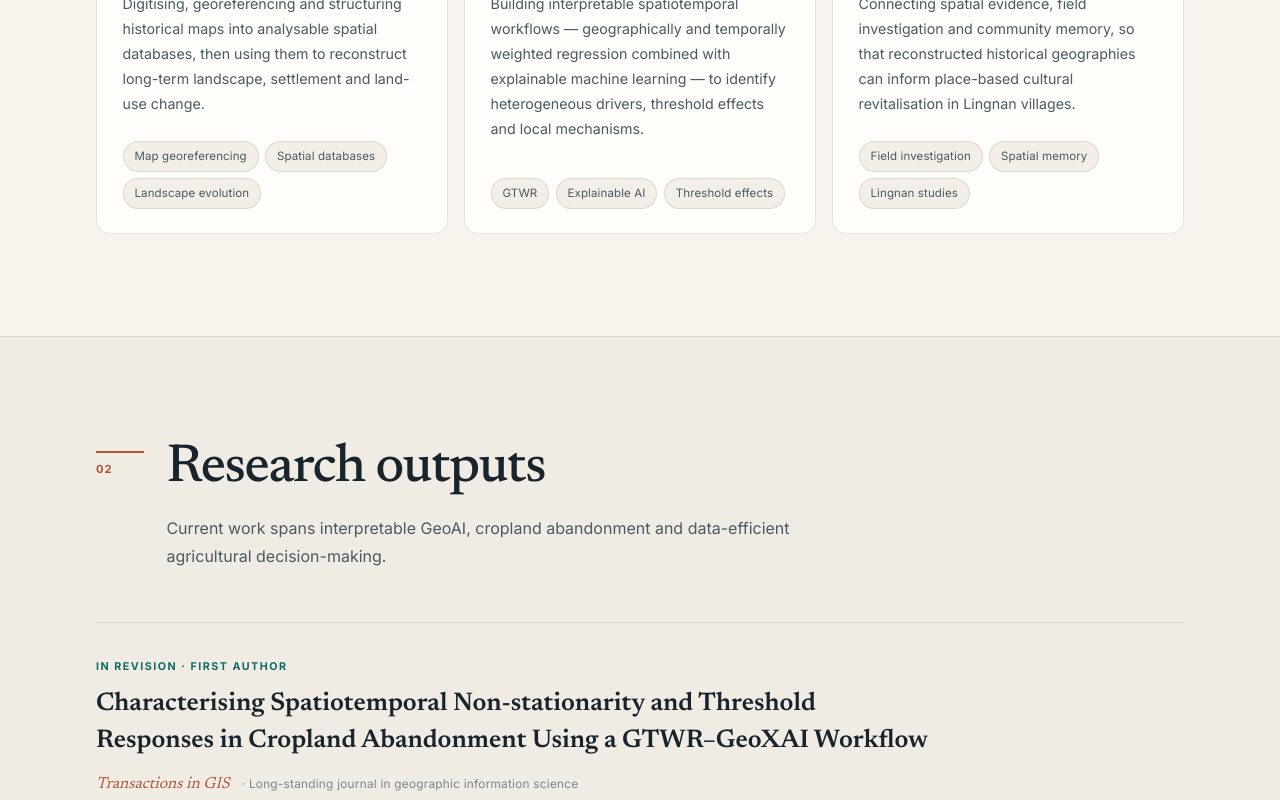
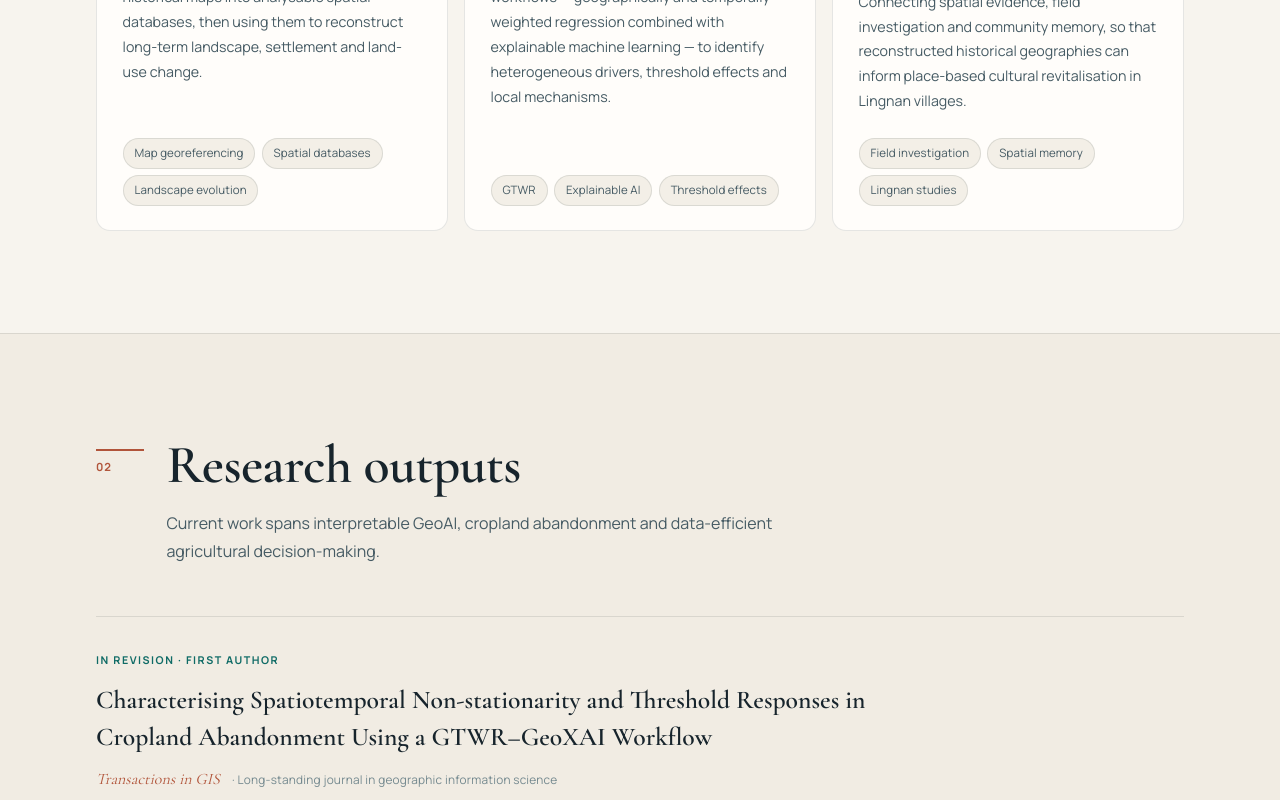
Before and after one commit to AJ-x-D/AJ-x-D.github.io, a Next.js app: page / in a window 1280 px wide. Shown: the part 1240-2040 px from the top of the page. Built offline with nearby package versions, Linux system fonts and the light colour scheme.

Commit message:
Upgrade academic typography

```diff
--- a/app/globals.css
+++ b/app/globals.css
@@ -91,13 +91,16 @@ html {
    variables are declared on <body>, and a var() inside a custom property is
    substituted at the element where that property is declared. */
 body {
-  --font-display: var(--font-display-src), serif;
-  --font-body: var(--font-body-src), sans-serif;
+  --font-display: var(--font-display-src), "Source Han Serif SC",
+    "Noto Serif CJK SC", "Songti SC", "STSong", SimSun, serif;
+  --font-body: var(--font-body-src), "PingFang SC", "Microsoft YaHei UI",
+    "Microsoft YaHei", "Noto Sans CJK SC", sans-serif;
 
   margin: 0;
   background: var(--bg);
   color: var(--ink);
   font-family: var(--font-body);
+  font-optical-sizing: auto;
   font-size: 16px;
   line-height: 1.6;
   -webkit-font-smoothing: antialiased;
@@ -267,8 +270,9 @@ main {
 
 .brand-text strong {
   font-family: var(--font-display);
-  font-size: 0.95rem;
+  font-size: 1.04rem;
   font-weight: 600;
+  letter-spacing: 0.01em;
   line-height: 1.25;
   white-space: nowrap;
 }
@@ -449,9 +453,9 @@ main {
 .hero h1 {
   font-family: var(--font-display);
   font-size: clamp(3.2rem, 7.5vw, 6.2rem);
-  font-weight: 500;
-  letter-spacing: -0.035em;
-  line-height: 0.98;
+  font-weight: 600;
+  letter-spacing: -0.018em;
+  line-height: 0.92;
   margin: 0;
 }
 
@@ -472,6 +476,8 @@ html[lang^="zh"] .hero h1 {
   color: var(--sienna);
   font-family: var(--font-display);
   font-size: clamp(1.1rem, 1.9vw, 1.45rem);
+  font-weight: 500;
+  letter-spacing: 0.006em;
   line-height: 1.45;
   margin: 1.25rem 0 1.1rem;
 }
@@ -712,9 +718,9 @@ html[lang^="zh"] .hero h1 {
 .section-heading h2 {
   font-family: var(--font-display);
   font-size: clamp(2.1rem, 4.2vw, 3.4rem);
-  font-weight: 500;
-  letter-spacing: -0.025em;
-  line-height: 1.1;
+  font-weight: 600;
+  letter-spacing: -0.012em;
+  line-height: 1.05;
   margin: 0;
 }
 
@@ -1127,9 +1133,9 @@ html[lang^="zh"] .section-heading h2 {
 .contact-section h2 {
   font-family: var(--font-display);
   font-size: clamp(2.4rem, 5.5vw, 4rem);
-  font-weight: 500;
-  letter-spacing: -0.03em;
-  line-height: 1.1;
+  font-weight: 600;
+  letter-spacing: -0.015em;
+  line-height: 1.08;
   margin: 0;
 }
 
--- a/app/layout.tsx
+++ b/app/layout.tsx
@@ -1,31 +1,36 @@
 import type { Metadata, Viewport } from "next";
-import { Inter, Newsreader } from "next/font/google";
+import { Cormorant_Garamond, Manrope } from "next/font/google";
 import { headers } from "next/headers";
 import "./globals.css";
 
 // Deliberately not named --font-sans / --font-serif: Tailwind v4 already
 // defines those tokens on :root, which would shadow these.
-// The Latin webfonts carry no CJK glyphs, so the CJK fallbacks have to sit
-// directly behind them — next/font otherwise injects a bare generic family.
-const sans = Inter({
+const bodyFont = Manrope({
   variable: "--font-body-src",
   subsets: ["latin"],
+  weight: "variable",
   display: "swap",
-  fallback: ["PingFang SC", "Microsoft YaHei", "Hiragino Sans GB", "sans-serif"],
+  fallback: [
+    "PingFang SC",
+    "Microsoft YaHei UI",
+    "Microsoft YaHei",
+    "Noto Sans CJK SC",
+    "sans-serif",
+  ],
 });
 
-const serif = Newsreader({
+// Cormorant gives headings a quieter editorial character than Newsreader.
+// CJK text falls through to modern Song-style system faces.
+const displayFont = Cormorant_Garamond({
   variable: "--font-display-src",
   subsets: ["latin"],
+  weight: "variable",
   display: "swap",
-  // Latin serifs first — SimSun's half-width Latin glyphs look like a
-  // typewriter face. CJK falls through to the Han serifs behind them.
   fallback: [
-    "Georgia",
-    "Times New Roman",
     "Source Han Serif SC",
     "Noto Serif CJK SC",
     "Songti SC",
+    "STSong",
     "SimSun",
     "serif",
   ],
@@ -97,7 +102,9 @@ export default function RootLayout({
       <head>
         <script dangerouslySetInnerHTML={{ __html: themeScript }} />
       </head>
-      <body className={`${sans.variable} ${serif.variable}`}>{children}</body>
+      <body className={`${bodyFont.variable} ${displayFont.variable}`}>
+        {children}
+      </body>
     </html>
   );
 }
```
